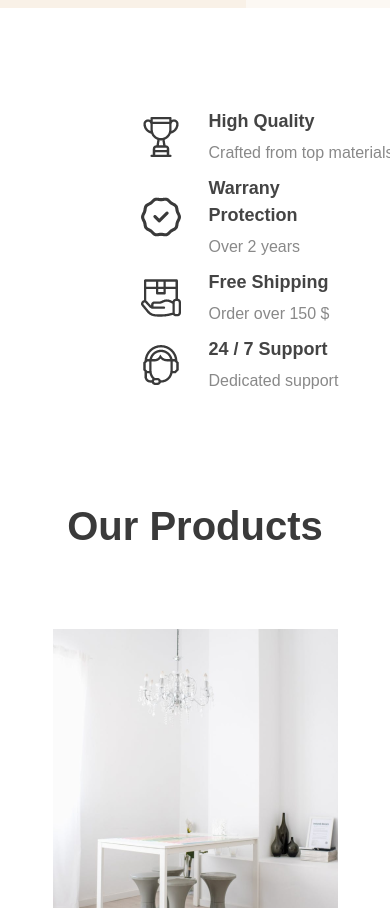
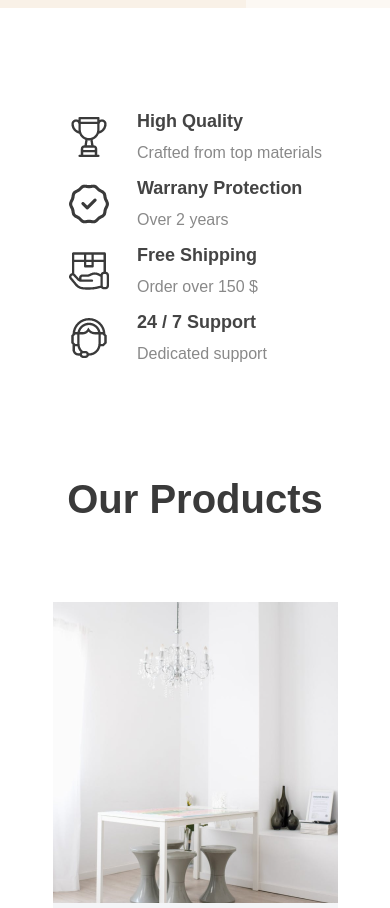
Before and after one commit to taorminak/Online-Furniture-Store, a website: page index.html in a window 390 px wide. Shown: the part 873-1781 px from the top of the page. Drawn offline with Linux system fonts and the light colour scheme; a web font is replaced by a local one.

```diff
--- a/assets/styles/components/mainAbout.css
+++ b/assets/styles/components/mainAbout.css
@@ -1,5 +1,6 @@
 .main__about {
   width: 100%;
+  margin: auto;
   margin-top: 5%;
 }
 
@@ -118,7 +119,6 @@
   }
 
   .about__container {
-    width: 30%;
     height: 100%;
     flex-direction: column;
     justify-content: space-between;
--- a/index.html
+++ b/index.html
@@ -310,7 +310,7 @@
         </div>
       </section>
       <!-- main__about-item -->
-      <div class="main">
+
         <div class="main__about">
           <div class="about__container">
             <div class="about__item-container about__item1-container">
@@ -386,7 +386,7 @@
             </div>
           </div>
         </div>
-      </div>
+
 
       <!-- Products -->
       <div class="products" id="products">
```
